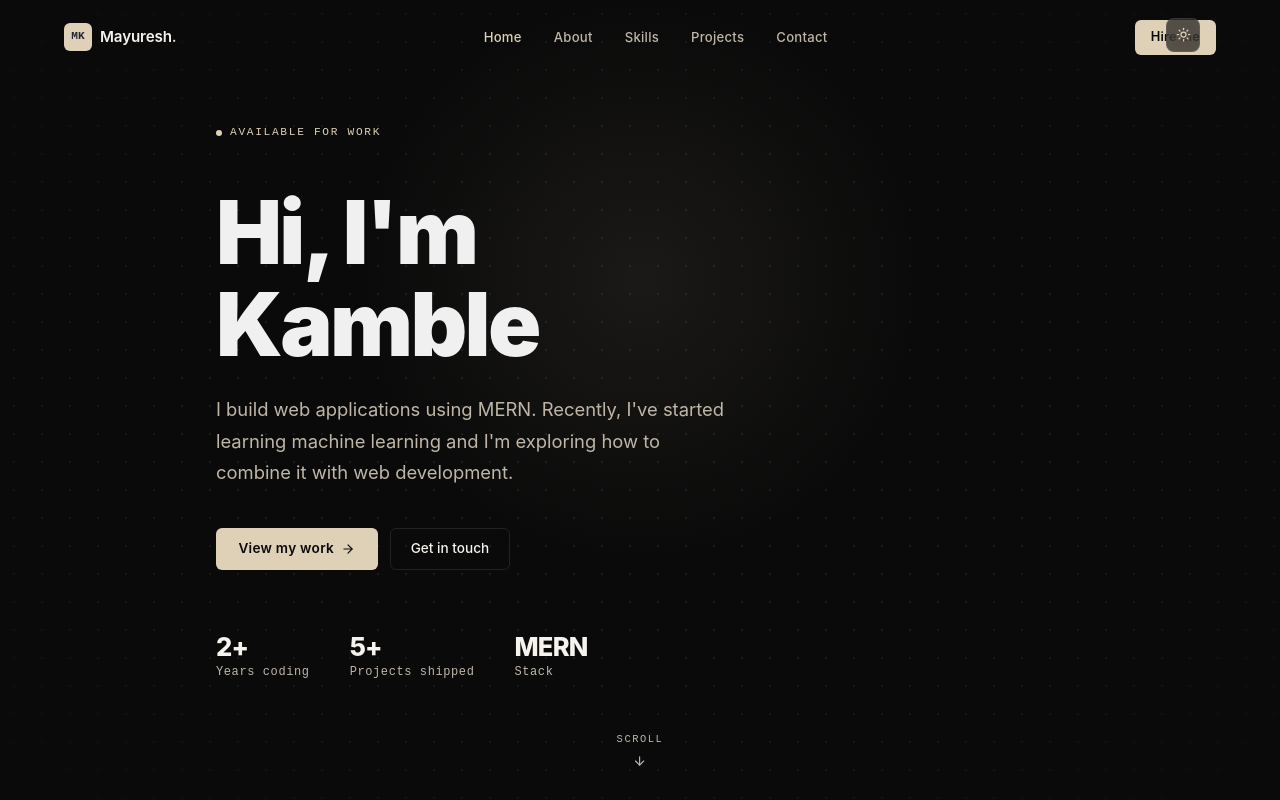
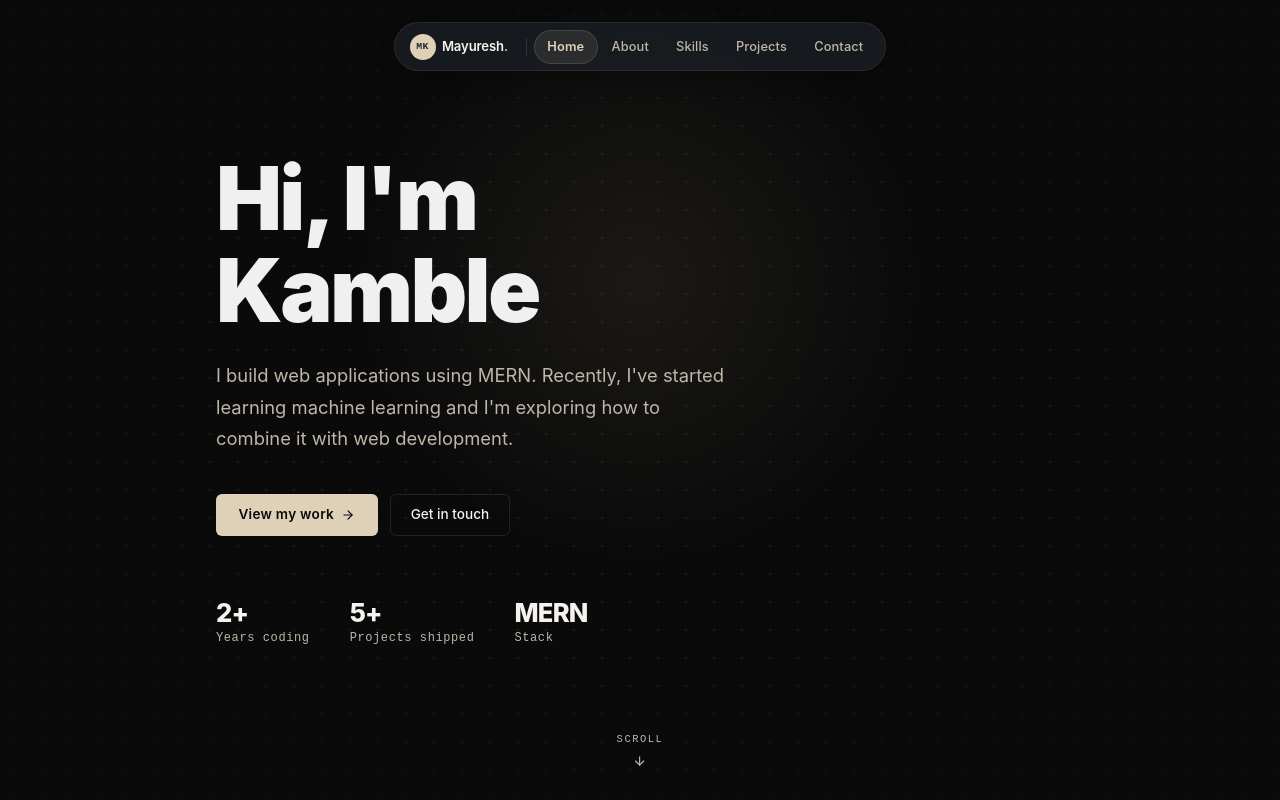
Before and after one commit to Maaaccc05/Macc, a React (Vite) app: page / in a window 1280 px wide. Shown: the top 800 px of the page. Built offline with nearby package versions, Linux system fonts and the light colour scheme.

Commit message:
changed navbar design

```diff
--- a/src/components/HeroSection.jsx
+++ b/src/components/HeroSection.jsx
@@ -27,22 +27,6 @@ export const HeroSection = () => {
         className="container max-w-4xl mx-auto z-10"
         style={{ textAlign: "left" }}
       >
-        {/* Label */}
-        <div className="opacity-0 animate-fade-in" style={{ marginBottom: "1.5rem" }}>
-          <span className="section-label">
-            <span
-              style={{
-                width: 6,
-                height: 6,
-                borderRadius: "50%",
-                background: "var(--color-accent)",
-                display: "inline-block",
-                animation: "pulse-subtle 2s ease-in-out infinite",
-              }}
-            />
-            Available for work
-          </span>
-        </div>
 
         {/* Headline */}
         <h1
@@ -57,7 +41,7 @@ export const HeroSection = () => {
         >
           Hi, I'm{" "}
           <span
-              style={{
+            style={{
               background: "linear-gradient(135deg,var(--color-accent),var(--color-accent-2))",
               WebkitBackgroundClip: "text",
               WebkitTextFillColor: "transparent",
@@ -73,7 +57,7 @@ export const HeroSection = () => {
         {/* Sub */}
         <p
           className="opacity-0 animate-fade-in-delay-2"
-            style={{
+          style={{
             fontSize: "clamp(1rem, 2vw, 1.15rem)",
             color: "var(--color-muted)",
             maxWidth: 520,
--- a/src/components/Navbar.jsx
+++ b/src/components/Navbar.jsx
@@ -1,6 +1,4 @@
-import { cn } from "@/lib/utils";
-import { Menu, X } from "lucide-react";
-import { useEffect, useState } from "react";
+import { useEffect, useRef, useState } from "react";
 
 const navItems = [
   { name: "Home", href: "#hero" },
@@ -12,45 +10,101 @@ const navItems = [
 
 export const Navbar = () => {
   const [isScrolled, setIsScrolled] = useState(false);
-  const [isMenuOpen, setIsMenuOpen] = useState(false);
   const [active, setActive] = useState("Home");
+  const [indicatorStyle, setIndicatorStyle] = useState({});
+  const navRef = useRef(null);
+  const itemRefs = useRef({});
 
+  /* ── Scroll detection ──────────────────────── */
   useEffect(() => {
-    const handleScroll = () => setIsScrolled(window.scrollY > 20);
+    const handleScroll = () => setIsScrolled(window.scrollY > 30);
     window.addEventListener("scroll", handleScroll);
     return () => window.removeEventListener("scroll", handleScroll);
   }, []);
 
+  /* ── Slide indicator position ──────────────── */
+  useEffect(() => {
+    const el = itemRefs.current[active];
+    if (el && navRef.current) {
+      const navRect = navRef.current.getBoundingClientRect();
+      const elRect = el.getBoundingClientRect();
+      setIndicatorStyle({
+        width: elRect.width,
+        transform: `translateX(${elRect.left - navRect.left}px)`,
+      });
+    }
+  }, [active]);
+
   return (
-    <nav
-      className={cn(
-        "fixed w-full z-40 transition-all duration-500",
-        isScrolled
-          ? "py-3 border-b border-white/5 backdrop-blur-xl bg-[#0a0a0a]/80"
-          : "py-5"
-      )}
+    <div
+      style={{
+        position: "fixed",
+        top: isScrolled ? "1rem" : "1.4rem",
+        left: 0,
+        right: 0,
+        zIndex: 50,
+        display: "flex",
+        justifyContent: "center",
+        alignItems: "center",
+        transition: "top 0.4s cubic-bezier(0.16, 1, 0.3, 1)",
+        pointerEvents: "none",
+        paddingInline: "1rem",
+      }}
     >
-      <div className="container flex items-center justify-between">
-        {/* Logo */}
+      {/* ── Pill shell ── */}
+      <nav
+        style={{
+          display: "flex",
+          alignItems: "center",
+          gap: "0.25rem",
+          padding: "0.35rem 0.5rem",
+          borderRadius: "9999px",
+          background: isScrolled
+            ? "rgba(34, 40, 49, 0.82)"
+            : "rgba(34, 40, 49, 0.55)",
+          backdropFilter: "blur(20px)",
+          WebkitBackdropFilter: "blur(20px)",
+          border: isScrolled
+            ? "1px solid rgba(223, 208, 184, 0.22)"
+            : "1px solid rgba(223, 208, 184, 0.09)",
+          boxShadow: isScrolled
+            ? "0 0 0 1px rgba(223,208,184,0.06), 0 8px 32px rgba(0,0,0,0.45), 0 0 60px -12px rgba(223,208,184,0.12)"
+            : "0 4px 24px rgba(0,0,0,0.25)",
+          transition: "all 0.45s cubic-bezier(0.16, 1, 0.3, 1)",
+          pointerEvents: "auto",
+          maxWidth: "100%",
+        }}
+      >
+        {/* Logo badge */}
         <a
           href="#hero"
-          className="flex items-center gap-2 group"
-          style={{ textDecoration: "none" }}
+          onClick={() => setActive("Home")}
+          style={{
+            display: "flex",
+            alignItems: "center",
+            gap: "0.4rem",
+            textDecoration: "none",
+            padding: "0.3rem 0.65rem 0.3rem 0.4rem",
+            borderRadius: "9999px",
+            marginRight: "0.25rem",
+            flexShrink: 0,
+          }}
         >
           <span
             style={{
-              width: 28,
-              height: 28,
-              borderRadius: 6,
+              width: 26,
+              height: 26,
+              borderRadius: "50%",
               background: "var(--color-accent)",
               display: "flex",
               alignItems: "center",
               justifyContent: "center",
               fontFamily: "'JetBrains Mono', monospace",
               fontWeight: 700,
-              fontSize: "0.7rem",
+              fontSize: "0.62rem",
               color: "var(--color-bg)",
               flexShrink: 0,
+              letterSpacing: "0.02em",
             }}
           >
             MK
@@ -58,91 +112,86 @@ export const Navbar = () => {
           <span
             style={{
               fontWeight: 600,
-              fontSize: "0.95rem",
+              fontSize: "0.82rem",
               color: "var(--color-text)",
               letterSpacing: "-0.01em",
+              whiteSpace: "nowrap",
             }}
           >
             Mayuresh<span style={{ color: "var(--color-accent)" }}>.</span>
           </span>
         </a>
 
-        {/* Desktop nav */}
-        <div className="hidden md:flex items-center gap-8">
+        {/* Thin vertical divider */}
+        <div
+          style={{
+            width: 1,
+            height: 18,
+            background: "rgba(223,208,184,0.15)",
+            borderRadius: 9999,
+            flexShrink: 0,
+            marginRight: "0.15rem",
+          }}
+        />
+
+        {/* Nav items with sliding indicator */}
+        <div
+          ref={navRef}
+          style={{ position: "relative", display: "flex", alignItems: "center", gap: "0" }}
+        >
+          {/* Sliding pill indicator */}
+          <span
+            style={{
+              position: "absolute",
+              top: 0,
+              left: 0,
+              height: "100%",
+              background: "rgba(223, 208, 184, 0.1)",
+              borderRadius: "9999px",
+              border: "1px solid rgba(223,208,184,0.14)",
+              transition:
+                "transform 0.35s cubic-bezier(0.34, 1.56, 0.64, 1), width 0.35s cubic-bezier(0.34, 1.56, 0.64, 1)",
+              pointerEvents: "none",
+              ...indicatorStyle,
+            }}
+          />
+
           {navItems.map((item) => (
             <a
               key={item.name}
               href={item.href}
+              ref={(el) => (itemRefs.current[item.name] = el)}
               onClick={() => setActive(item.name)}
               style={{
-                fontSize: "0.82rem",
-                fontWeight: 500,
-                letterSpacing: "0.02em",
-                color: active === item.name ? "var(--color-accent)" : "var(--color-muted)",
+                position: "relative",
+                fontSize: "0.8rem",
+                fontWeight: active === item.name ? 600 : 500,
+                letterSpacing: "0.01em",
+                color:
+                  active === item.name
+                    ? "var(--color-accent)"
+                    : "var(--color-muted)",
                 textDecoration: "none",
-                transition: "color 0.2s",
-                position: "relative",
+                padding: "0.42rem 0.85rem",
+                borderRadius: "9999px",
+                transition: "color 0.25s",
+                whiteSpace: "nowrap",
+                zIndex: 1,
               }}
-              onMouseEnter={(e) => (e.target.style.color = "var(--color-text)")}
-              onMouseLeave={(e) =>
-              (e.target.style.color =
-                active === item.name ? "var(--color-accent)" : "var(--color-muted)")
-              }
-            >
-              {item.name}
-            </a>
-          ))}
-        </div>
-
-        {/* CTA */}
-          <a
-          href="#contact"
-          className="hidden md:inline-flex btn-accent"
-          style={{ fontSize: "0.8rem", padding: "0.45rem 1rem" }}
-        >
-          Hire me
-        </a>
-
-        {/* Mobile hamburger */}
-        <button
-          onClick={() => setIsMenuOpen((p) => !p)}
-          className="md:hidden p-2 text-[var(--color-muted)] hover:text-[var(--color-text)] transition-colors"
-          aria-label={isMenuOpen ? "Close menu" : "Open menu"}
-        >
-          {isMenuOpen ? <X size={20} /> : <Menu size={20} />}
-        </button>
-      </div>
-
-      {/* Mobile drawer */}
-      <div
-        className={cn(
-          "fixed inset-0 z-40 md:hidden flex flex-col items-center justify-center",
-          "transition-all duration-300",
-          "bg-[#0a0a0a]/97 backdrop-blur-xl",
-          isMenuOpen
-            ? "opacity-100 pointer-events-auto"
-            : "opacity-0 pointer-events-none"
-        )}
-      >
-          <div className="flex flex-col gap-10 text-center">
-          {navItems.map((item) => (
-            <a
-              key={item.name}
-              href={item.href}
-              onClick={() => { setActive(item.name); setIsMenuOpen(false); }}
-              style={{
-                fontSize: "1.5rem",
-                fontWeight: 600,
-                  color: active === item.name ? "var(--color-accent)" : "var(--color-text)",
-                textDecoration: "none",
-                transition: "color 0.2s",
+              onMouseEnter={(e) => {
+                if (active !== item.name)
+                  e.currentTarget.style.color = "var(--color-text)";
+              }}
+              onMouseLeave={(e) => {
+                if (active !== item.name)
+                  e.currentTarget.style.color = "var(--color-muted)";
               }}
             >
               {item.name}
             </a>
           ))}
         </div>
-      </div>
-    </nav>
+      </nav>
+    </div>
   );
 };
--- a/src/pages/Home.jsx
+++ b/src/pages/Home.jsx
@@ -1,5 +1,5 @@
 import { Navbar } from "../components/Navbar";
-import { ThemeToggle } from "../components/ThemeToggle";
+
 import { StarBackground } from "@/components/StarBackground";
 import { HeroSection } from "../components/HeroSection";
 import { AboutSection } from "../components/AboutSection";
@@ -11,8 +11,7 @@ import { Footer } from "../components/Footer";
 export const Home = () => {
   return (
     <div className="min-h-screen bg-background text-foreground overflow-x-hidden">
-      {/* Theme Toggle */}
-      <ThemeToggle />
+
       {/* Background Effects */}
       <StarBackground />
 
```
